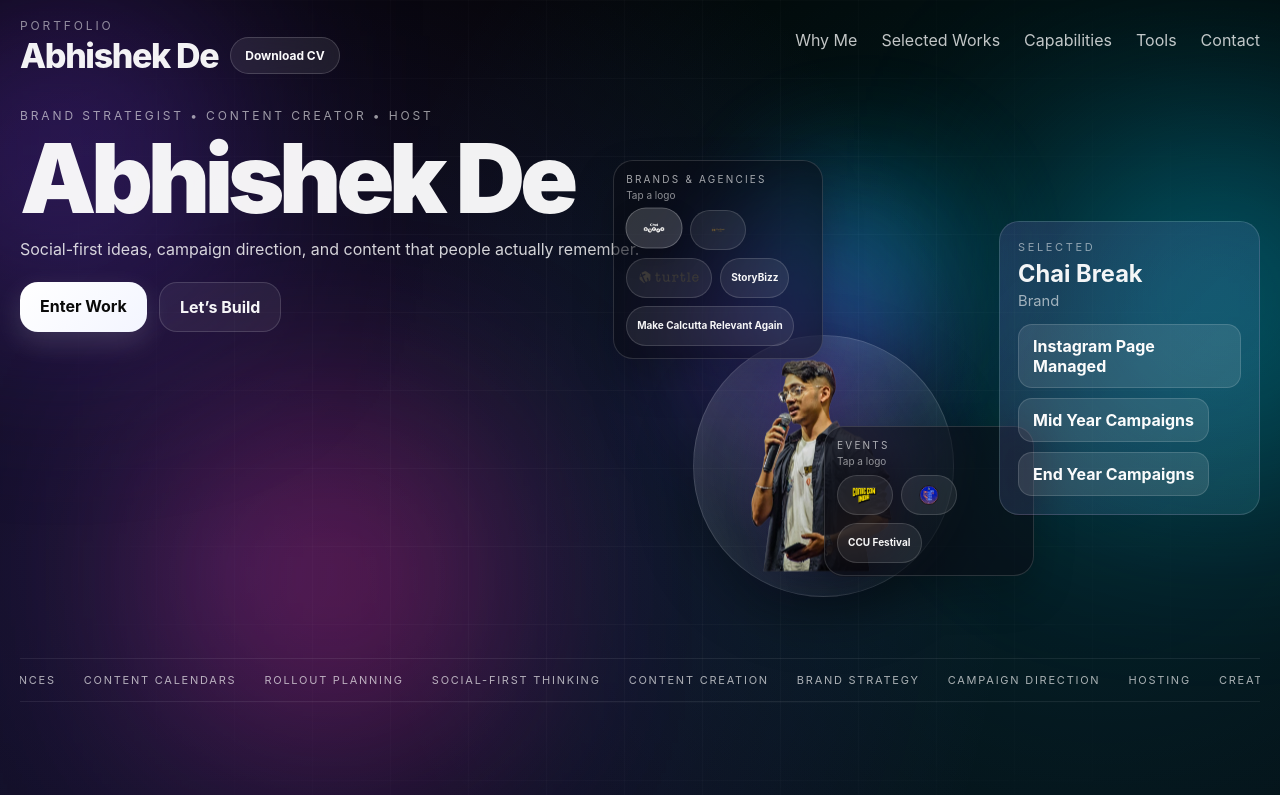
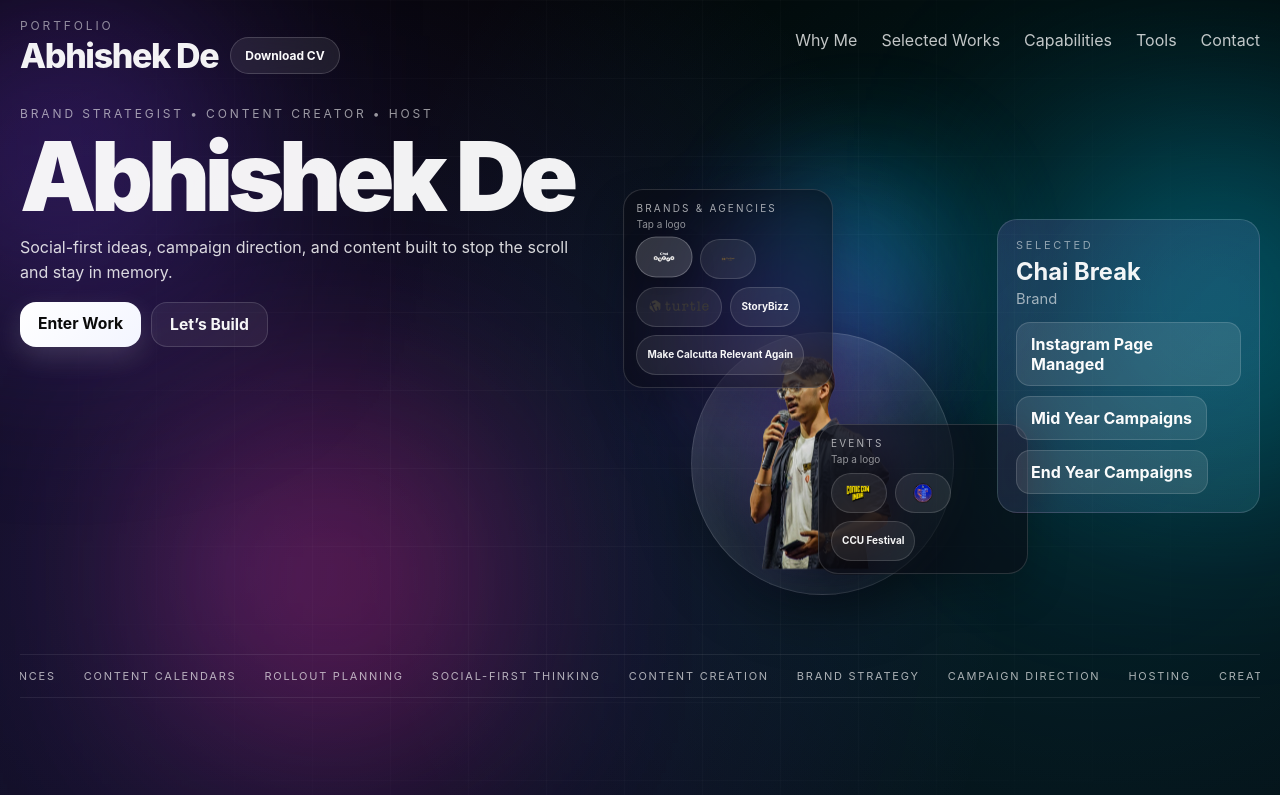
Before and after one commit to Abhishek-7-de/abhishek-portfolio, a React (Vite) app: page / in a window 1280 px wide. Shown: the top 795 px of the page. Built offline with nearby package versions, Linux system fonts and the light colour scheme.

Commit message:
Updated full stylesheet for final hero polish

```diff
--- a/src/sections/Hero.jsx
+++ b/src/sections/Hero.jsx
@@ -32,29 +32,30 @@
   };
 
   return (
-    <section className="hero-v14">
-      <div className="hero-copy fade-up">
-        <p className="eyebrow hero-kicker">Brand strategist • content creator • host</p>
+    <section className="hero-v15">
+      <div className="hero-copy hero-reveal hero-reveal-1">
+        <p className="eyebrow hero-kicker">
+          Brand strategist • content creator • host
+        </p>
 
-        <h2 className="hero-name">
-          Abhishek De
-        </h2>
+        <h2 className="hero-name">Abhishek De</h2>
 
         <p className="hero-role-line">
-          Social-first ideas, campaign direction, and content that people actually remember.
+          Social-first ideas, campaign direction, and content built to stop the
+          scroll and stay in memory.
         </p>
 
         <div className="hero-actions">
-          <a href="#selected-works" className="btn btn-primary">
+          <a href="#selected-works" className="btn btn-primary hero-btn">
             Enter Work
           </a>
-          <a href="#contact" className="btn btn-secondary">
+          <a href="#contact" className="btn btn-secondary hero-btn">
             Let’s Build
           </a>
         </div>
       </div>
 
-      <div className="hero-main fade-up delay-2">
+      <div className="hero-main hero-reveal hero-reveal-2">
         <div className="hero-visual-clean">
           <div className="hero-cutout-stage">
             <div className="hero-cutout-glow glow-1" />
@@ -73,7 +74,7 @@
                 <span className="cloud-sub">Tap a logo</span>
               </div>
 
-              <div className="cloud-grid">
+              <div className="cloud-grid cloud-grid-horizontal">
                 {brandCloud.map((item, index) => (
                   <button
                     key={item.id}
@@ -84,7 +85,11 @@
                     onClick={() => openItem(item)}
                   >
                     {item.logo ? (
-                      <img src={item.logo} alt={item.name} className="logo-chip-img" />
+                      <img
+                        src={item.logo}
+                        alt={item.name}
+                        className="logo-chip-img"
+                      />
                     ) : (
                       <span className="logo-chip-text">{item.name}</span>
                     )}
@@ -110,7 +115,11 @@
                     onClick={() => openItem(item)}
                   >
                     {item.logo ? (
-                      <img src={item.logo} alt={item.name} className="logo-chip-img" />
+                      <img
+                        src={item.logo}
+                        alt={item.name}
+                        className="logo-chip-img"
+                      />
                     ) : (
                       <span className="logo-chip-text">{item.name}</span>
                     )}
@@ -150,7 +159,7 @@
         </div>
       </div>
 
-      <div id="hero-mobile-sheet" className="hero-mobile-sheet">
+      <div id="hero-mobile-sheet" className="hero-mobile-sheet hero-reveal hero-reveal-3">
         <div className="hero-action-panel mobile-panel">
           <p className="eyebrow">Selected</p>
           <h3 className="hero-action-title">{selectedItem.name}</h3>
@@ -179,11 +188,14 @@
       </div>
 
       {visibleVideos.length > 0 && (
-        <div className="hero-video-strip-wrap fade-up">
+        <div className="hero-video-strip-wrap hero-reveal hero-reveal-4">
           <div className="hero-video-strip single-strip">
             <div className="hero-video-track track-left">
               {repeatedVideos.map((video, index) => (
-                <div className="hero-video-panel video-square" key={`${video.id}-${index}`}>
+                <div
+                  className="hero-video-panel video-square"
+                  key={`${video.id}-${index}`}
+                >
                   <video
                     className="hero-strip-video"
                     autoPlay
--- a/src/styles.css
+++ b/src/styles.css
@@ -30,6 +30,11 @@
 
 button {
   font: inherit;
+}
+
+img,
+video {
+  max-width: 100%;
 }
 
 .site-shell {
@@ -165,10 +170,10 @@
 
 /* HERO */
 
-.hero-v14 {
+.hero-v15 {
   display: grid;
-  gap: 24px;
-  padding: 24px 0 30px;
+  gap: 20px;
+  padding: 22px 0 28px;
   align-items: start;
 }
 
@@ -189,10 +194,10 @@
 
 .hero-role-line {
   margin: 14px 0 0;
-  max-width: 620px;
+  max-width: 560px;
   font-size: 1rem;
-  color: rgba(255, 255, 255, 0.82);
-  line-height: 1.55;
+  color: rgba(255, 255, 255, 0.84);
+  line-height: 1.52;
 }
 
 .hero-sub-vNext,
@@ -214,8 +219,8 @@
 .contact-actions {
   display: flex;
   flex-direction: column;
-  gap: 12px;
-  margin-top: 20px;
+  gap: 10px;
+  margin-top: 18px;
 }
 
 .btn {
@@ -223,7 +228,10 @@
   border-radius: 18px;
   font-weight: 700;
   text-align: center;
-  transition: transform 0.2s ease, background 0.2s ease, border 0.2s ease,
+  transition:
+    transform 0.2s ease,
+    background 0.2s ease,
+    border 0.2s ease,
     box-shadow 0.2s ease;
 }
 
@@ -244,9 +252,15 @@
   color: rgba(255, 255, 255, 0.96);
 }
 
+.hero-btn {
+  padding: 12px 18px;
+  border-radius: 16px;
+  font-size: 0.98rem;
+}
+
 .hero-main {
   display: grid;
-  gap: 16px;
+  gap: 14px;
 }
 
 .hero-visual-clean {
@@ -331,12 +345,12 @@
 }
 
 .cloud-brands {
-  top: 6%;
+  top: 14%;
   left: -2%;
 }
 
 .cloud-events {
-  bottom: 8%;
+  bottom: 10%;
   right: -2%;
 }
 
@@ -366,6 +380,11 @@
   gap: 8px;
 }
 
+.cloud-grid-horizontal {
+  flex-direction: row;
+  align-items: center;
+}
+
 .logo-chip {
   display: inline-flex;
   align-items: center;
@@ -377,7 +396,10 @@
   border: 1px solid rgba(255, 255, 255, 0.14);
   background: rgba(255, 255, 255, 0.08);
   cursor: pointer;
-  transition: transform 0.2s ease, background 0.2s ease, border 0.2s ease,
+  transition:
+    transform 0.2s ease,
+    background 0.2s ease,
+    border 0.2s ease,
     box-shadow 0.2s ease;
 }
 
@@ -423,7 +445,7 @@
 }
 
 .mobile-panel {
-  margin-top: 6px;
+  margin-top: 4px;
 }
 
 .hero-action-title {
@@ -559,6 +581,29 @@
   right: 8%;
   bottom: 12%;
   animation: reactFloat4 6.2s ease-in-out infinite;
+}
+
+.hero-reveal {
+  opacity: 0;
+  transform: translateY(22px);
+  animation: heroReveal 0.75s ease forwards;
+  will-change: transform, opacity;
+}
+
+.hero-reveal-1 {
+  animation-delay: 0.05s;
+}
+
+.hero-reveal-2 {
+  animation-delay: 0.18s;
+}
+
+.hero-reveal-3 {
+  animation-delay: 0.3s;
+}
+
+.hero-reveal-4 {
+  animation-delay: 0.42s;
 }
 
 /* SKILLS STRIP */
@@ -879,39 +924,84 @@
 }
 
 @keyframes heroFloat {
-  0% { transform: translateY(0px); }
-  50% { transform: translateY(-8px); }
-  100% { transform: translateY(0px); }
+  0% {
+    transform: translateY(0px);
+  }
+  50% {
+    transform: translateY(-8px);
+  }
+  100% {
+    transform: translateY(0px);
+  }
 }
 
 @keyframes videoStripMoveLeft {
-  from { transform: translateX(0); }
-  to { transform: translateX(-50%); }
+  from {
+    transform: translateX(0);
+  }
+  to {
+    transform: translateX(-50%);
+  }
 }
 
 @keyframes marqueeMoveRight {
-  from { transform: translateX(-50%); }
-  to { transform: translateX(0); }
+  from {
+    transform: translateX(-50%);
+  }
+  to {
+    transform: translateX(0);
+  }
 }
 
 @keyframes reactFloat1 {
-  0%,100% { transform: translateY(0px); opacity: 0.9; }
-  50% { transform: translateY(-6px); opacity: 1; }
+  0%, 100% {
+    transform: translateY(0px);
+    opacity: 0.9;
+  }
+  50% {
+    transform: translateY(-6px);
+    opacity: 1;
+  }
 }
 
 @keyframes reactFloat2 {
-  0%,100% { transform: translateY(0px); opacity: 0.85; }
-  50% { transform: translateY(-8px); opacity: 1; }
+  0%, 100% {
+    transform: translateY(0px);
+    opacity: 0.85;
+  }
+  50% {
+    transform: translateY(-8px);
+    opacity: 1;
+  }
 }
 
 @keyframes reactFloat3 {
-  0%,100% { transform: translateY(0px); opacity: 0.88; }
-  50% { transform: translateY(-7px); opacity: 1; }
+  0%, 100% {
+    transform: translateY(0px);
+    opacity: 0.88;
+  }
+  50% {
+    transform: translateY(-7px);
+    opacity: 1;
+  }
 }
 
 @keyframes reactFloat4 {
-  0%,100% { transform: translateY(0px); opacity: 0.84; }
-  50% { transform: translateY(-9px); opacity: 1; }
+  0%, 100% {
+    transform: translateY(0px);
+    opacity: 0.84;
+  }
+  50% {
+    transform: translateY(-9px);
+    opacity: 1;
+  }
+}
+
+@keyframes heroReveal {
+  to {
+    opacity: 1;
+    transform: translateY(0);
+  }
 }
 
 /* RESPONSIVE */
@@ -921,7 +1011,7 @@
     display: flex;
   }
 
-  .hero-v14 {
+  .hero-v15 {
     grid-template-columns: 1.02fr 0.98fr;
   }
 
@@ -946,13 +1036,17 @@
   }
 
   .cloud-brands {
-    top: 10%;
-    left: -16%;
+    top: 16%;
+    left: -12%;
   }
 
   .cloud-events {
     bottom: 10%;
-    right: -16%;
+    right: -14%;
+  }
+
+  .cloud-grid-horizontal {
+    flex-wrap: wrap;
   }
 
   .hero-side-panel {
```
